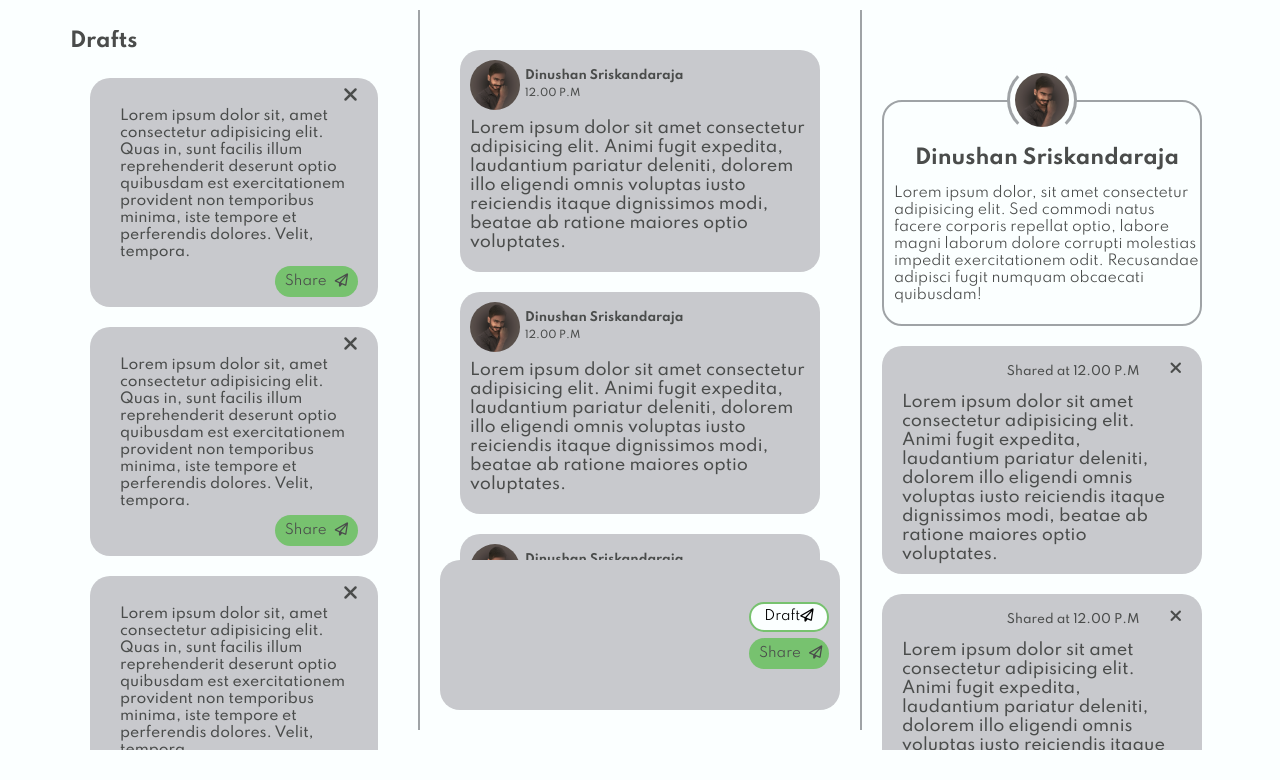
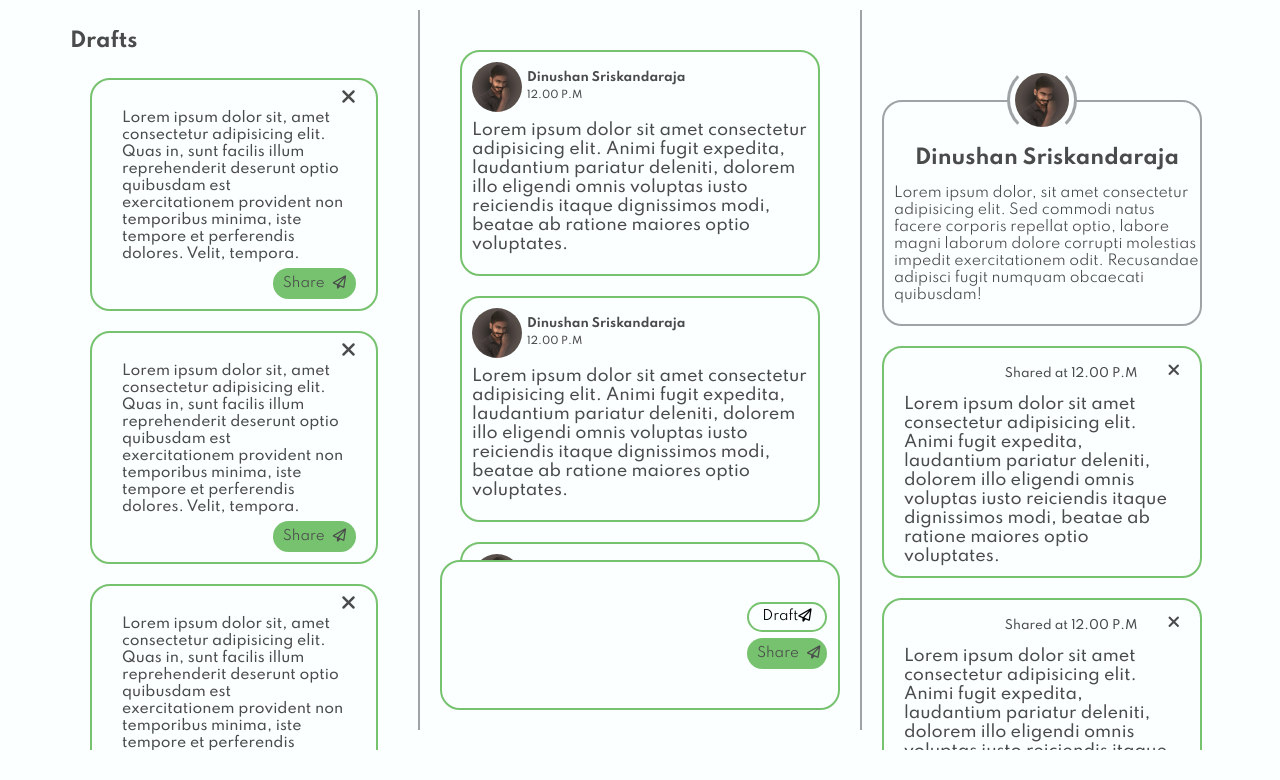
Before and after one commit to DinushanSriskandaraja/MatureThought, a PHP site: page / in a window 1280 px wide. Shown: the part 53-833 px from the top of the page. Run offline with PHP 8.4, Linux system fonts and the light colour scheme.

Commit message:
ui changed with green line

```diff
--- a/style.css
+++ b/style.css
@@ -71,12 +71,15 @@ textarea {
     resize: none;
     padding: 20px;
     width: 100%;
-    background-color: var(--secLight);
+    background-color: var(--bg);
     max-height: 150px;
     border: none;
     outline: none;
     margin-right: 20px;
 }
+
+
+/* header*/
 
 .header {
     height: auto;
@@ -112,6 +115,9 @@ textarea {
     padding: 10px 50px;
 }
 
+
+/* left Panal */
+
 .leftPanal,
 .rightPanal {
     width: 30vw;
@@ -120,6 +126,15 @@ textarea {
     overflow: scroll;
     overflow-x: auto;
 }
+
+
+/* ########### */
+
+
+/* feed panal */
+
+
+/*############# */
 
 .feedPanal {
     display: flex;
@@ -149,7 +164,8 @@ textarea::-webkit-scrollbar {
 #draftPost {
     /* height: 30vh; */
     border-radius: 20px;
-    background-color: var(--secLight);
+    border: solid 2px var(--secDark);
+    background-color: var(--bg);
     color: var(--txt);
     font-weight: 500;
     margin: 20px;
@@ -236,6 +252,8 @@ textarea::-webkit-scrollbar {
 
 .profile {
     background-color: var(--bg);
+    border-bottom-left-radius: 20px;
+    border-bottom-right-radius: 20px;
 }
 
 .profileData {
@@ -267,7 +285,8 @@ textarea::-webkit-scrollbar {
 .yourPost {
     width: 25vw;
     border-radius: 20px;
-    background-color: var(--secLight);
+    background-color: var(--bg);
+    border: solid 2px var(--secDark);
     color: var(--txt);
     font-weight: 500;
     margin-top: 20px;
@@ -292,15 +311,12 @@ textarea::-webkit-scrollbar {
     justify-content: end;
 }
 
-.newPost {
-    width: y;
-}
-
 .newPost form {
     height: 150px;
     border-radius: 20px;
+    border: solid 2px var(--secDark);
     padding: 8px;
-    background-color: var(--secLight);
+    background-color: var(--bg);
     display: flex;
     align-items: center;
 }
```
